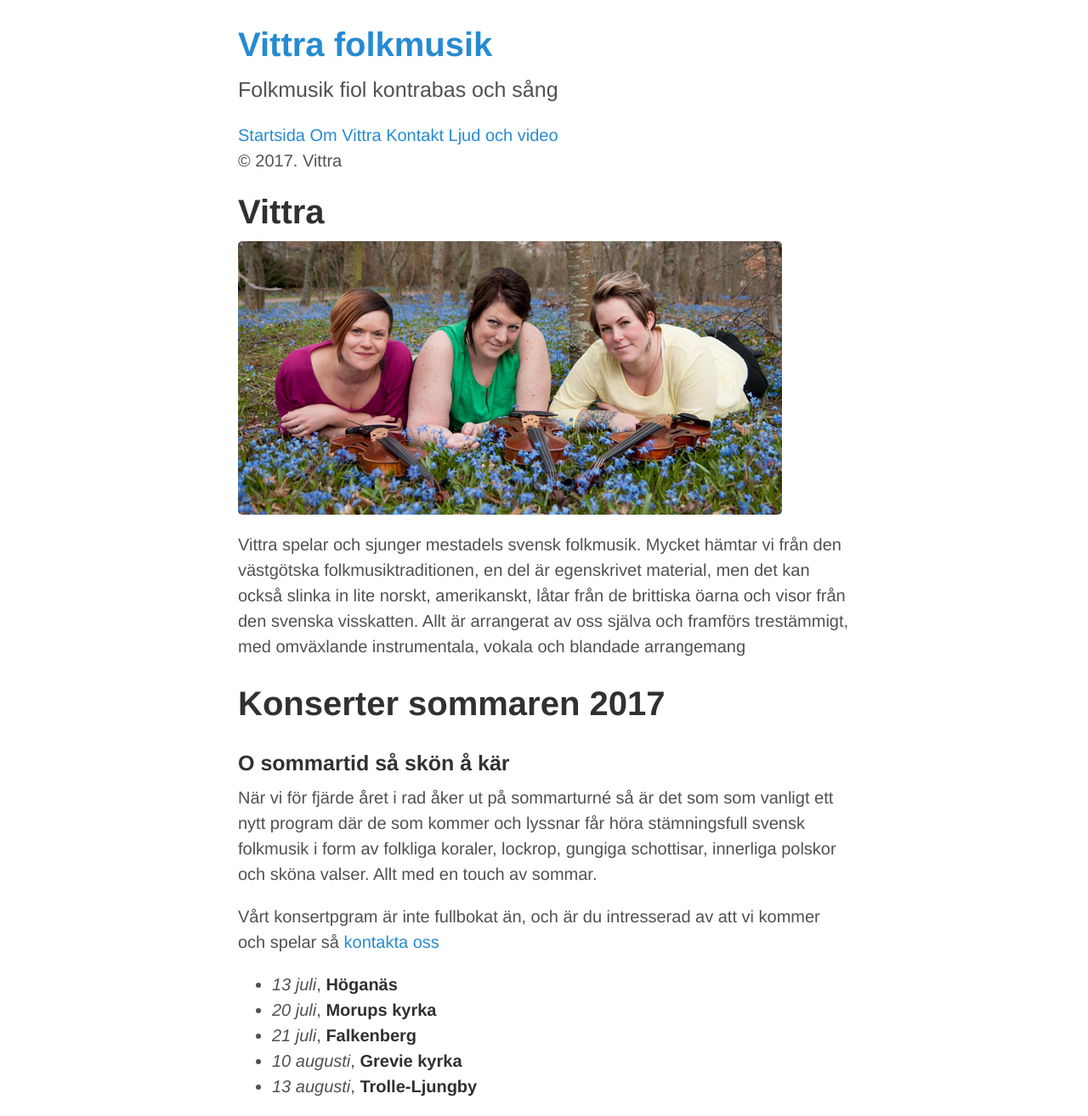
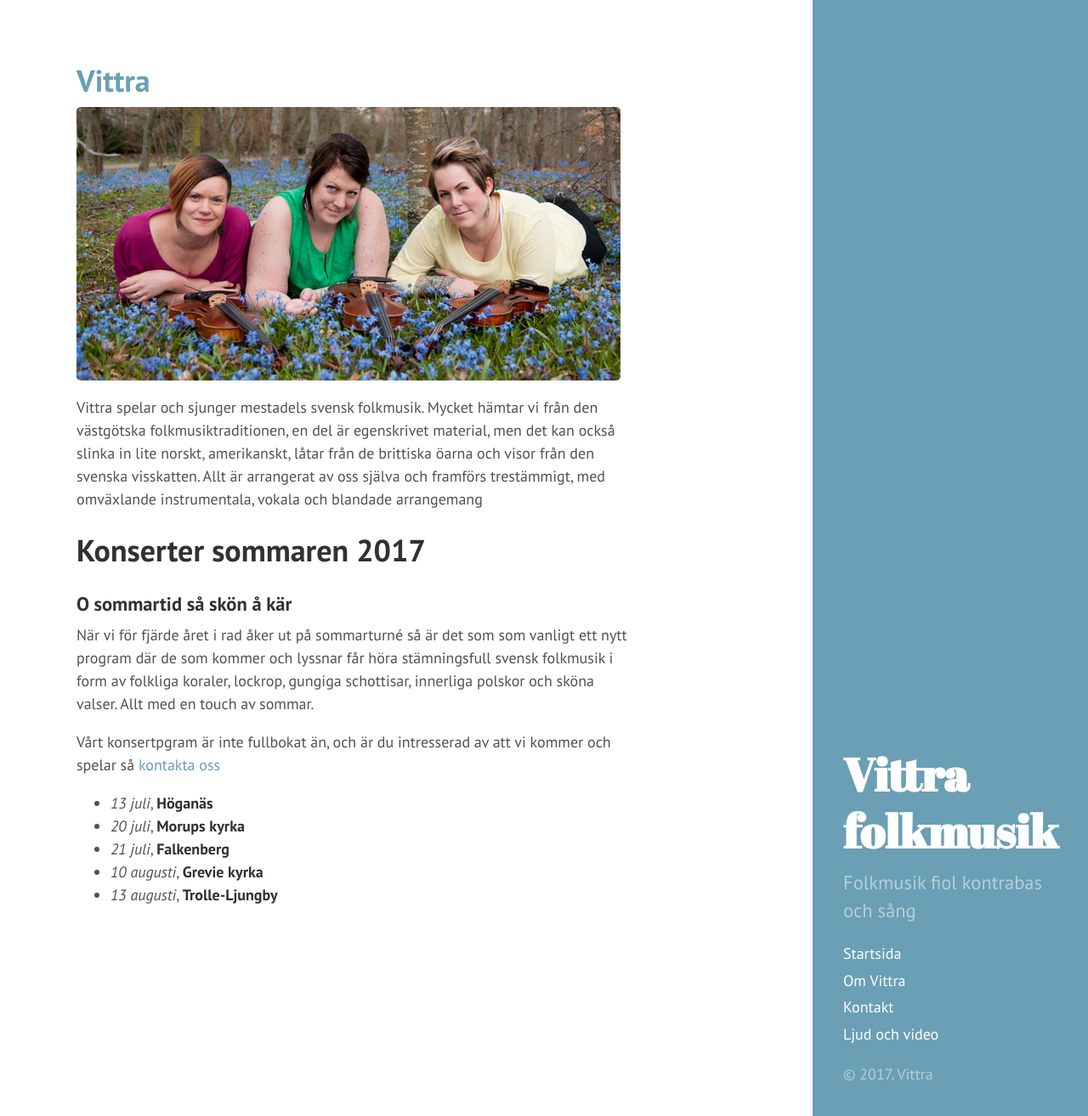
Before and after one commit to trinning/trinning.github.io, a Jekyll site: the page built from index.md, in a window 1280 px wide and 1314 px high. Shown: the whole window at 85% size. Built offline with Jekyll 4.4.1, drawn with Linux system fonts in a browser that asks for light colours.

```diff
--- a/_includes/head.html
+++ b/_includes/head.html
@@ -15,15 +15,15 @@
   </title>
 
   <!-- CSS -->
-  <link rel="stylesheet" href="{{ sitebaseurl }}assets/css/poole.css">
-  <link rel="stylesheet" href="{{ site.baseurl }}assets/css/syntax.css">
-  <link rel="stylesheet" href="{{ site.baseurl }}assets/css/hyde.css">
+  <link rel="stylesheet" href="{{ sitebaseurl }}/assets/css/poole.css">
+  <link rel="stylesheet" href="{{ site.baseurl }}/assets/css/syntax.css">
+  <link rel="stylesheet" href="{{ site.baseurl }}/assets/css/hyde.css">
   <link rel="stylesheet" href="http://fonts.googleapis.com/css?family=PT+Sans:400,400italic,700|Abril+Fatface">
 
   <!-- Icons -->
-  <link rel="apple-touch-icon-precomposed" sizes="144x144" href="{{ site.baseurl }}assets/apple-touch-icon-144-precomposed.png">
-                                 <link rel="shortcut icon" href="{{ site.baseurl }}assets/favicon.ico">
+  <link rel="apple-touch-icon-precomposed" sizes="144x144" href="{{ site.baseurl }}/assets/apple-touch-icon-144-precomposed.png">
+                                 <link rel="shortcut icon" href="{{ site.baseurl }}/assets/favicon.ico">
 
   <!-- RSS -->
-  <link rel="alternate" type="application/rss+xml" title="RSS" href="{{ site.baseurl }}atom.xml">
+  <link rel="alternate" type="application/rss+xml" title="RSS" href="{{ site.baseurl }}/atom.xml">
 </head>
```
